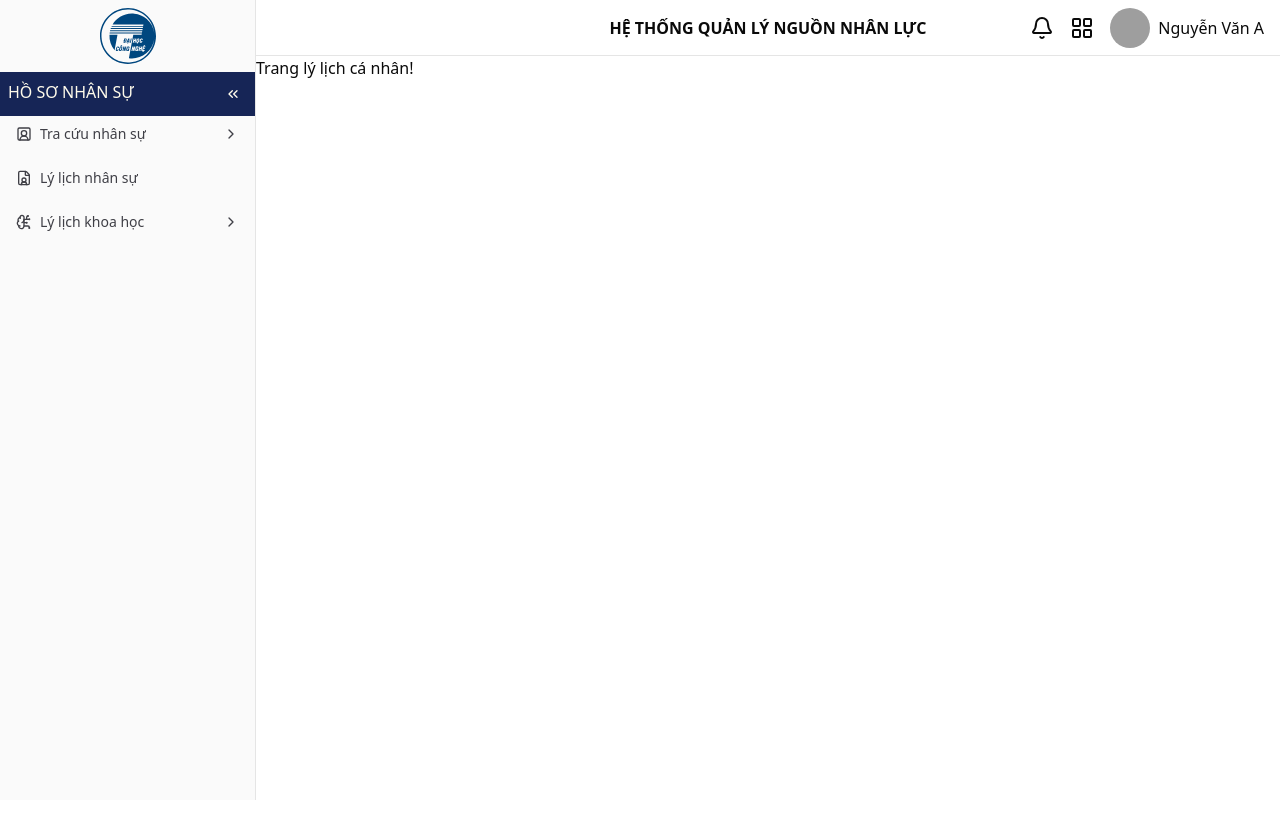
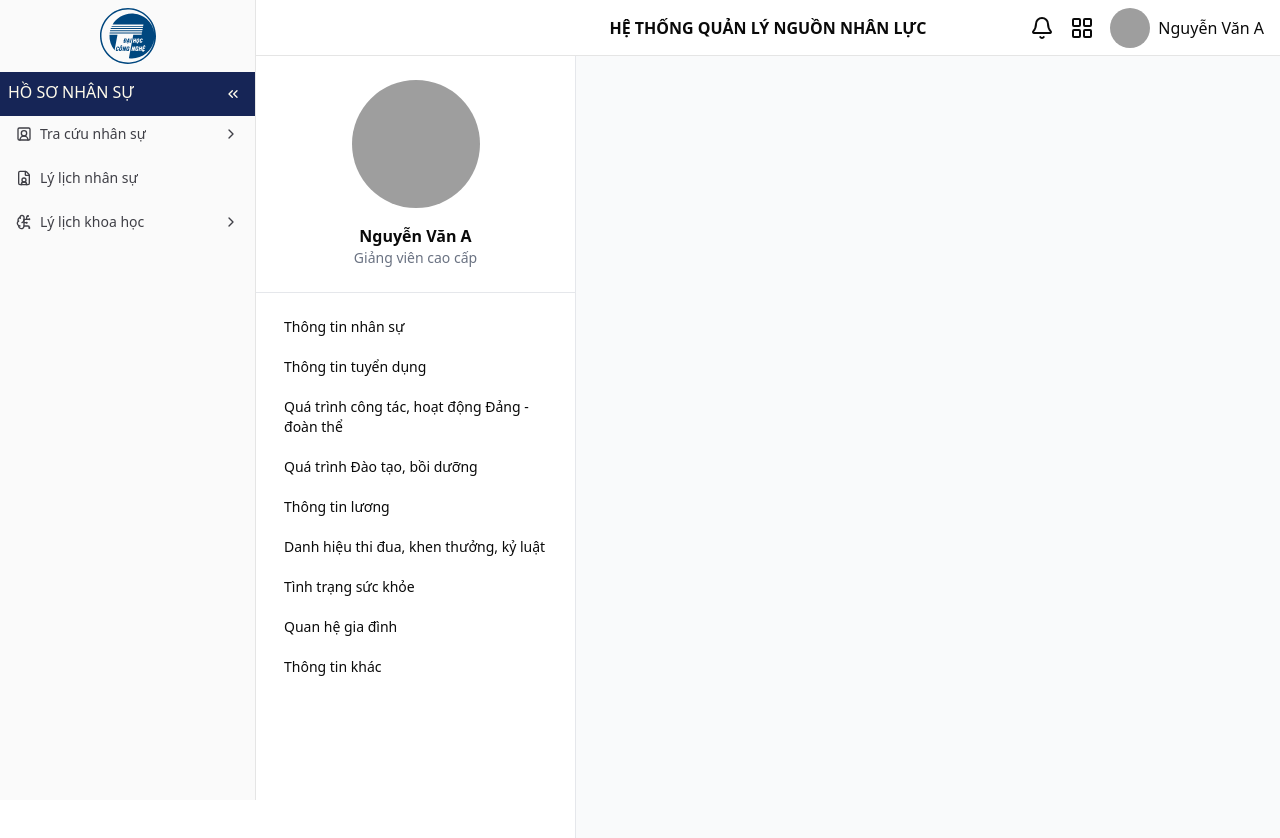
Before and after one commit to INT3139/frontend, a React (Vite) app: page /personnel-cv in a window 1280 px wide. Shown: the top 838 px of the page. Before the commit the page ends 800 px from the top, so only its background shows below. Built offline with nearby package versions, Linux system fonts and the light colour scheme; grey boxes are pictures that could not be loaded.

Commit message:
finish the profile card

```diff
--- /dev/null
+++ b/src/components/main/PersonnelSidebar.tsx
@@ -0,0 +1,46 @@
+const MENU_ITEMS = [
+  'Thông tin nhân sự',
+  'Thông tin tuyển dụng',
+  'Quá trình công tác, hoạt động Đảng - đoàn thể',
+  'Quá trình Đào tạo, bồi dưỡng',
+  'Thông tin lương',
+  'Danh hiệu thi đua, khen thưởng, kỷ luật',
+  'Tình trạng sức khỏe',
+  'Quan hệ gia đình',
+  'Thông tin khác',
+];
+
+export function PersonnelSidebar() {
+  return (
+    <div className="flex flex-col w-80 border-r border-gray-200 h-screen bg-white">
+      <div className="p-6 border-b border-gray-200">
+        <div className="flex justify-center">
+          <img
+            src="https://cdn2.fptshop.com.vn/small/avatar_trang_1_cd729c335b.jpg"
+            alt="Avatar nhân sự"
+            className="w-32 h-32 object-cover rounded-full"
+          />
+        </div>
+
+        <div className="mt-4 text-center">
+          <h2 className="font-bold">Nguyễn Văn A</h2>
+          <p className="text-sm text-gray-500">Giảng viên cao cấp</p>
+        </div>
+      </div>
+
+      <div className="flex-1 p-4 overflow-y-auto">
+        <nav className="flex flex-col space-y-1">
+          {MENU_ITEMS.map((item, index) => (
+            <a
+              key={index}
+              href="#"
+              className="flex items-center gap-3 px-3 py-2 rounded-md hover:bg-gray-100"
+            >
+              <span className="text-sm font-medium">{item}</span>
+            </a>
+          ))}
+        </nav>
+      </div>
+    </div>
+  );
+}
--- a/src/routes/(protected)/_authenticated/personnel-cv.tsx
+++ b/src/routes/(protected)/_authenticated/personnel-cv.tsx
@@ -1,11 +1,18 @@
-import { createFileRoute } from '@tanstack/react-router';
+import { PersonnelSidebar } from '@/components/main/PersonnelSidebar';
+import { Outlet, createFileRoute } from '@tanstack/react-router';
 
 export const Route = createFileRoute(
   '/(protected)/_authenticated/personnel-cv',
 )({
   component: RouteComponent,
 });
-
 function RouteComponent() {
-  return <div>Trang lý lịch cá nhân!</div>;
+  return (
+    <div className="flex h-screen w-full">
+      <PersonnelSidebar />
+      <div className="grow bg-gray-50 p-6 overflow-y-auto">
+        <Outlet />
+      </div>
+    </div>
+  );
 }
```
